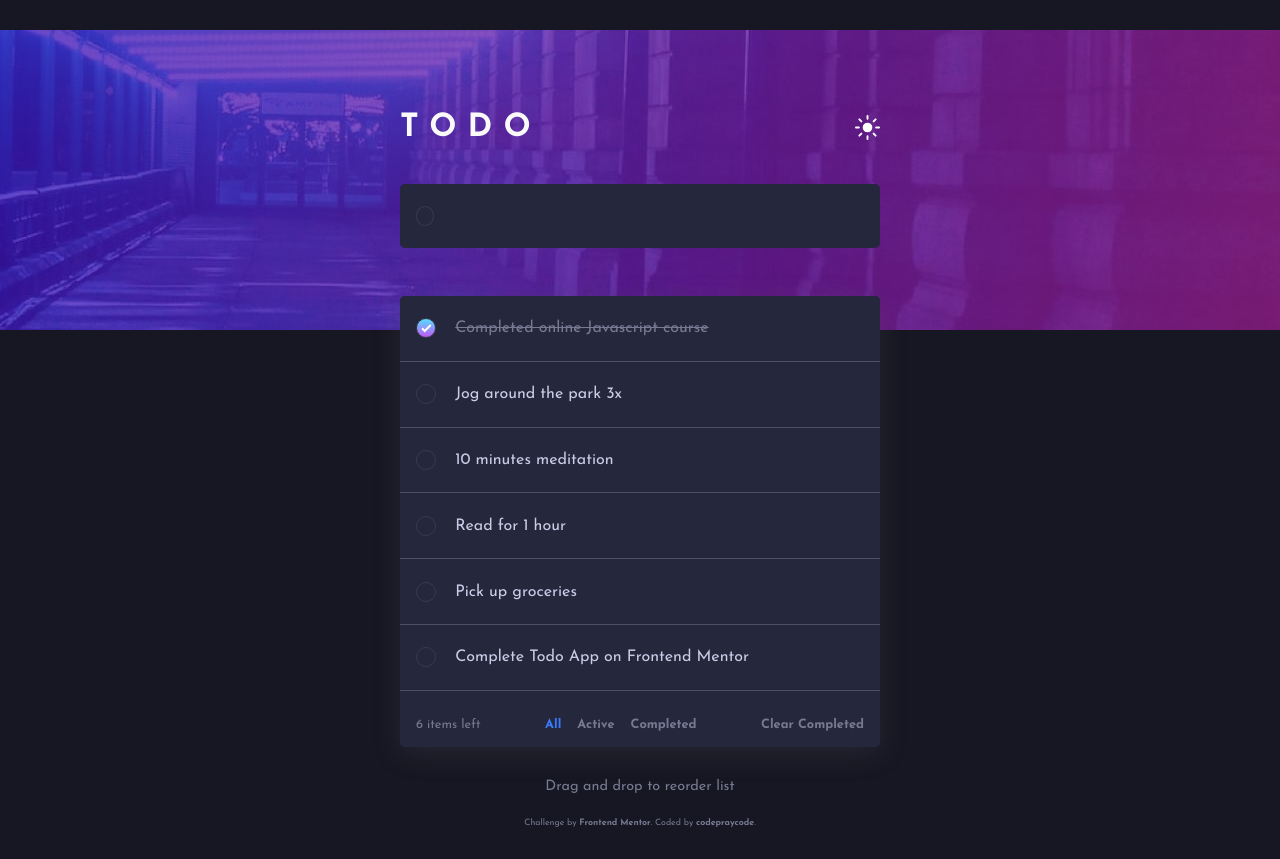
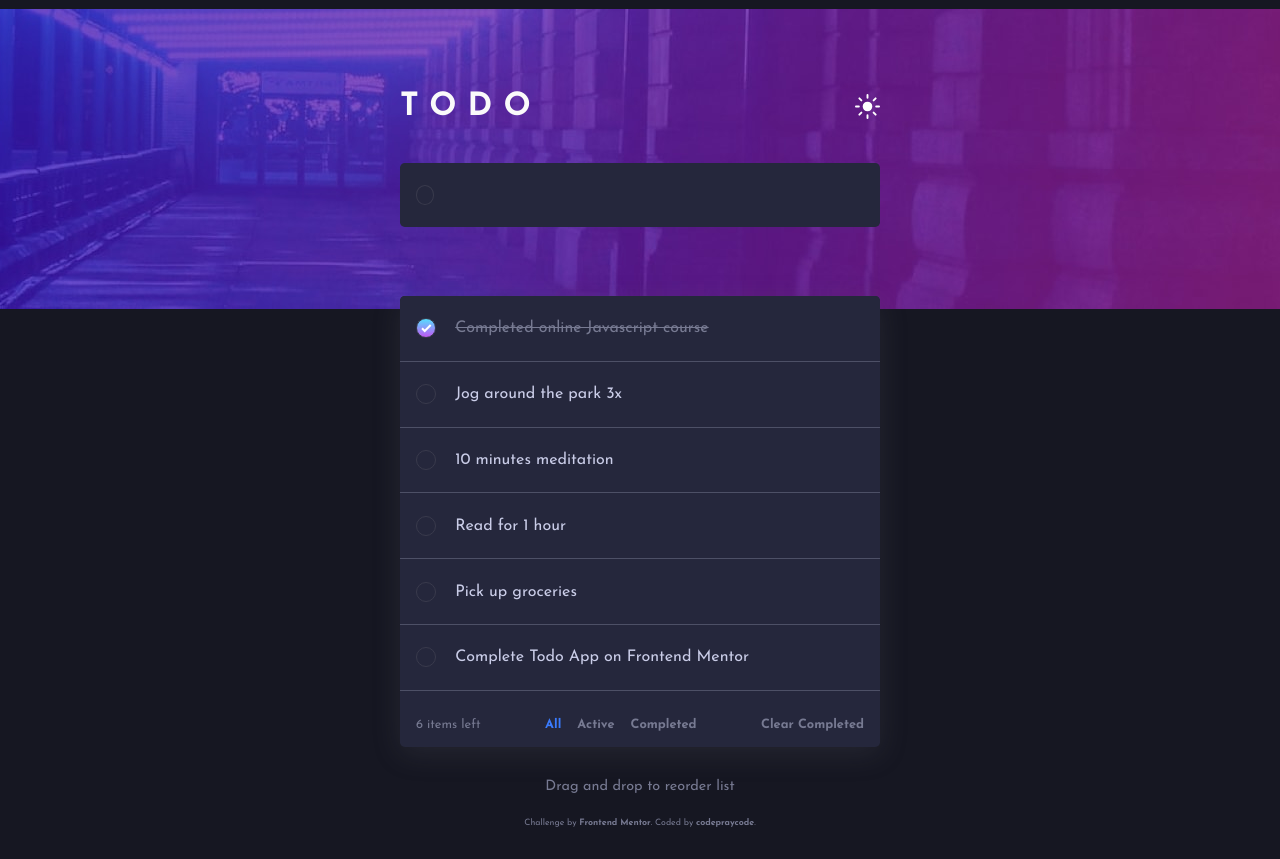
Before and after one commit to codepraycode/todoapp, a website built with Vite: page index.html in a window 1280 px wide. Built offline with nearby package versions, Linux system fonts and the light colour scheme.

Commit message:
Restored header top spacing correction

```diff
--- a/scss/_desktop.scss
+++ b/scss/_desktop.scss
@@ -42,9 +42,9 @@ header {
     width: 100%;
     //
     margin: 0;
-    // position: relative;
-    // top: -21px;
-    // left: 0;
+    position: relative;
+    top: -21px;
+    left: 0;
     //
     background-position: center center;
     background-repeat: no-repeat;
```
